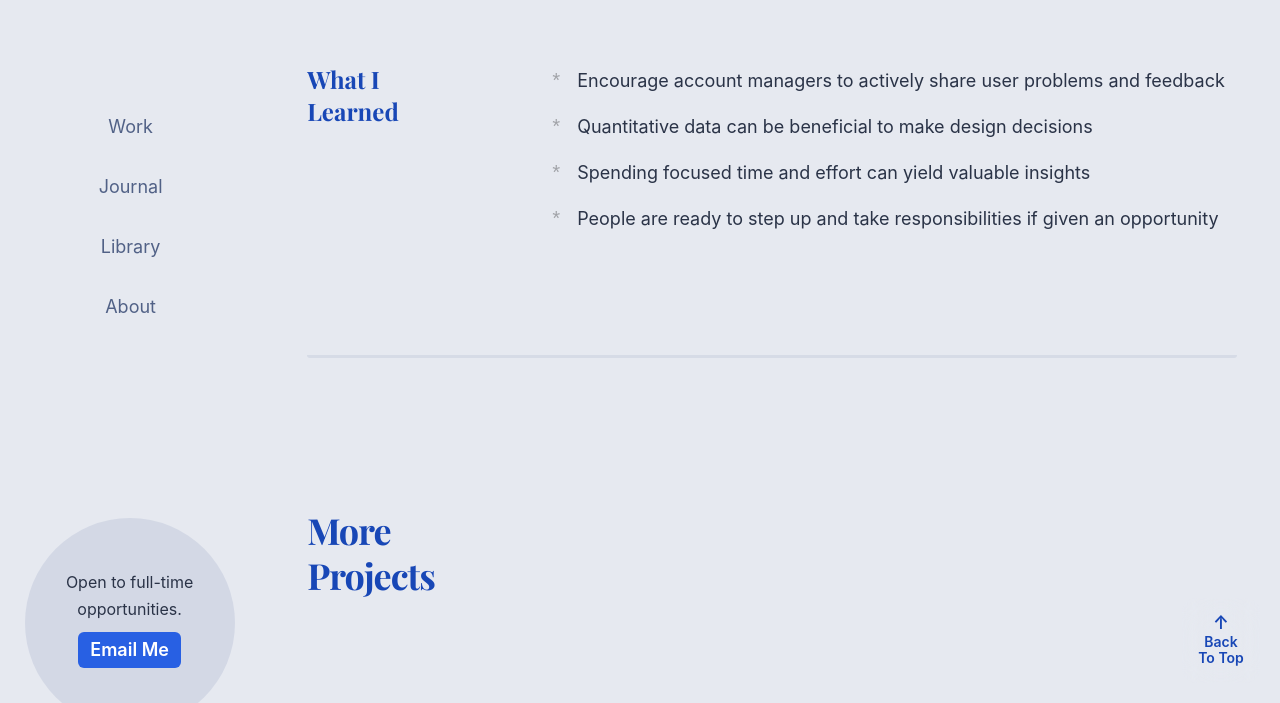
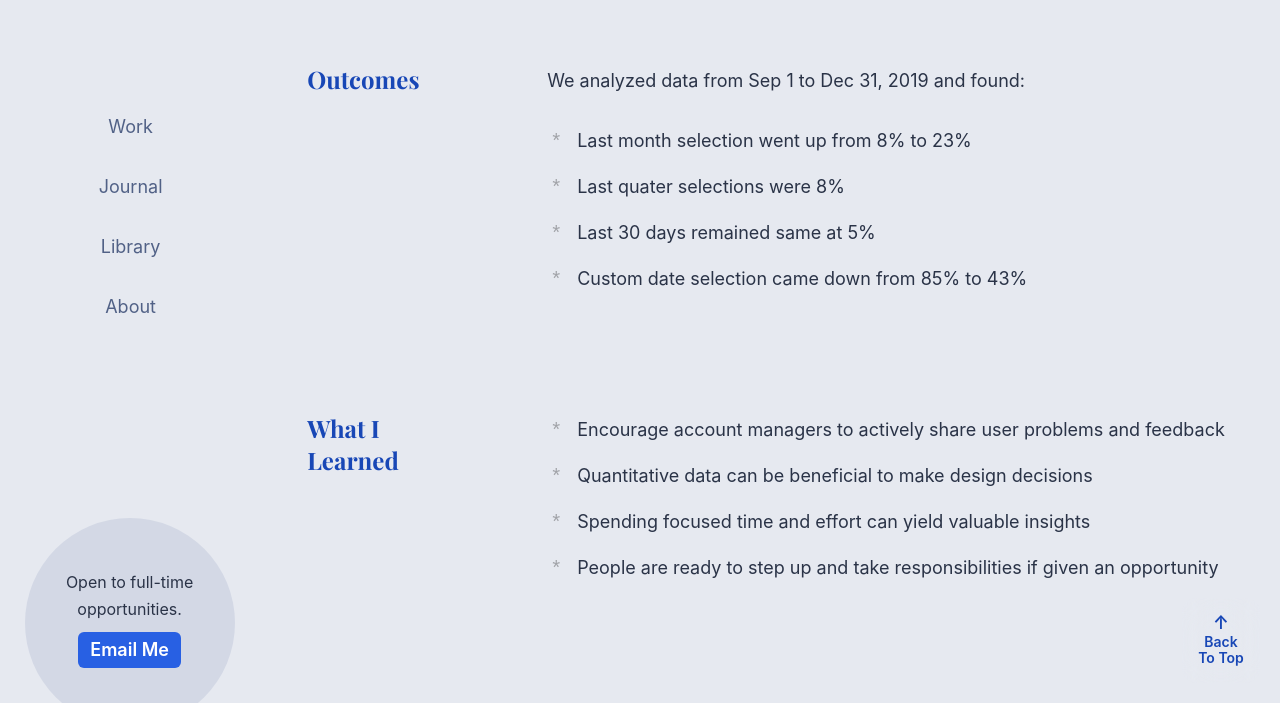
Before and after one commit to harjotgrewal/amrindersandhu, a Jekyll site: the page built from case-study-datepicker.html, in a window 1280 px wide and 900 px high, scrolled down 7132 px, cut to the strip 197-900 px from the top of the window. Built offline with Jekyll 4.4.1, drawn with Linux system fonts in a browser that asks for light colours.

Commit message:
[U][HTML] Update DP CS and change project order

```diff
--- a/case-study-datepicker.html
+++ b/case-study-datepicker.html
@@ -203,6 +203,27 @@ page-description: Redesigning the most used UI component using the most sophisti
 
 
 
+    <!-- LEARNING SECTION -->
+    <section>
+        <h2 class="l-span_1">Outcomes</h2>
+
+
+        <div class="l-span_3-9">
+            <p>We analyzed data from Sep 1 to Dec 31, 2019 and found:</p>
+            <ul class="o-list--bullet">
+                <li>Last month selection went up from 8% to 23%</li>
+
+                <li>Last quater selections were 8%</li>
+
+                <li>Last 30 days remained same at 5%</li>
+
+                <li>Custom date selection came down from 85% to 43%</li>
+
+            </ul>
+        </div>
+    </section>
+
+
 
     <!-- LEARNING SECTION -->
     <section>
```
Also changed, not shown: _data/work.yml (+10 -12 lines), 8 other files.
